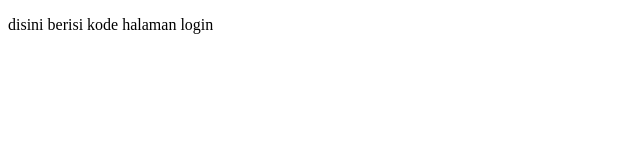
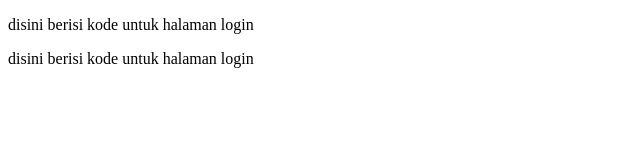
Before and after one commit to astikaist/belajar-git, a plain HTML site: page login.html in a window 1280 px wide. Shown: the whole page, without its empty margins (0-640 px from the left). Drawn offline with Linux system fonts and the light colour scheme.

Commit message:
ubah isi login.html

```diff
--- a/login.html
+++ b/login.html
@@ -4,6 +4,7 @@
 		<title>login</title>
 	</head>
 	<body>
-		<p>disini berisi kode halaman login</p>
+		<p>disini berisi kode untuk halaman login</p>
+		<p>disini berisi kode untuk halaman login</p>
 	</body>
 </html>
```
